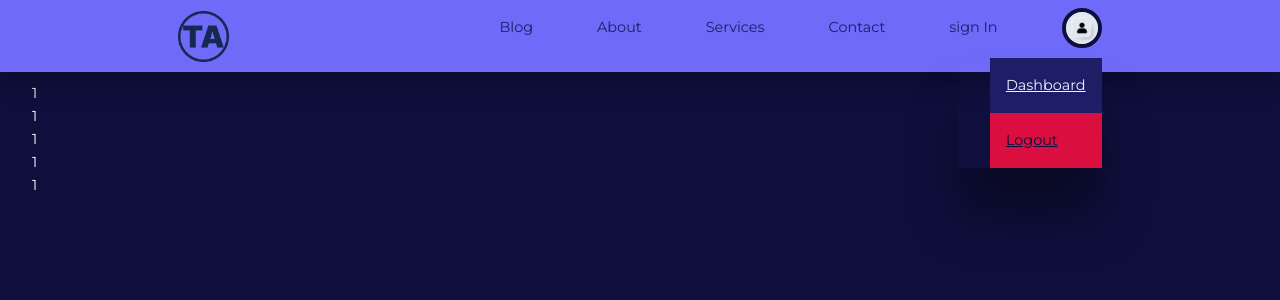
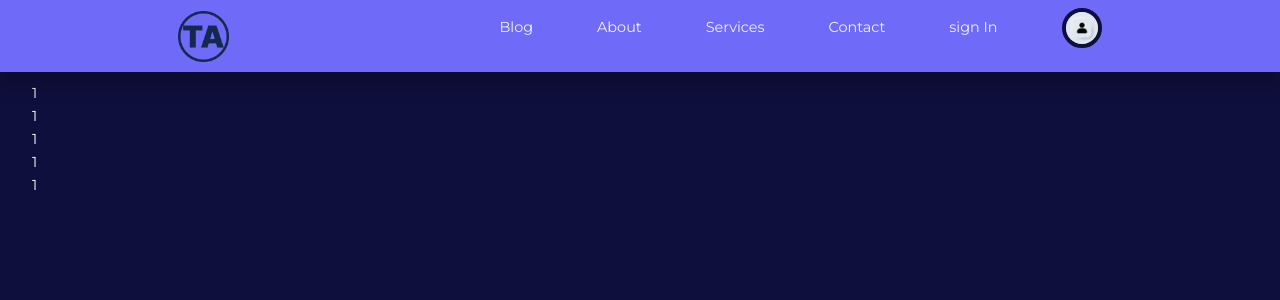
Before and after one commit to fahad-bd/Teaching-Assistants-Management-System, a PHP site: page / in a window 1280 px wide. Shown: the top 300 px of the page. Run offline with PHP 8.4, Linux system fonts and the light colour scheme.

Commit message:
end nav bar

```diff
--- a/index.html
+++ b/index.html
@@ -24,11 +24,11 @@
         <div class="container nav__container">
             <a href="index.html"><img class="nav__logo" src="images/logo.png" alt="logo"></a>
             <ul class="nav__items">
-                <li><a href="blog.html"></a>Blog</li>
-                <li><a href="about.html"></a>About</li>
-                <li><a href="services.html"></a>Services</li>
-                <li><a href="contact.html"></a>Contact</li>
-                <li><a href="signin.html"></a>sign In</li>
+                <li><a href="blog.html">Blog</a></li>
+                <li><a href="about.html">About</a></li>
+                <li><a href="services.html">Services</a></li>
+                <li><a href="contact.html">Contact</a></li>
+                <li><a href="signin.html">sign In</a></li>
                 <li class="nav__profile">
                     <div class="avatar">
                         <img src="images/profile1.jpeg">
--- a/style/style.css
+++ b/style/style.css
@@ -75,7 +75,7 @@ h2 {
 
 h3 {
     font-size: 1.1rem;
-    image-rendering: 0.8rem 0 0.5rem;
+    margin: 0.8rem 0 0.5rem;
 }
 
 h4 {
@@ -92,6 +92,16 @@ img {
     width: 100%;
     object-fit: cover;
 }
+
+a:link {
+    text-decoration: none;
+}
+
+a:visited {
+    text-decoration: none;
+}
+
+
 
 /* ---------------------------------- navigation bar --------------------------------- */
 nav {
@@ -132,7 +142,7 @@ nav button {
     display: flex;
     align-items: center;
     gap: 4rem;
-    /* vertical-align: middle; */
+    justify-content: center;
 }
 
 .nav__profile {
@@ -147,6 +157,16 @@ nav button {
     display: flex;
     flex-direction: column;
     box-shadow: 0 3rem 3rem rgba(0, 0, 0, 0.4);
+    /* background: var(--color-gray-900); */
+    visibility: hidden;
+    opacity: 0;
+    transition: var(--transition);
+}
+
+/* nav will shown when nav profile is hovered */
+.nav__profile:hover > ul {
+    visibility: visible;
+    opacity: 1;
 }
 
 .nav__profile ul li a{
@@ -158,5 +178,7 @@ nav button {
 
 .nav__profile ul li:last-child a {
     background: var(--color-red);
-    color: var(--color-bg);
+    color: var(--color-white);
 }
+
+/* ---------------------------------- end navigation bar --------------------------------- */
```
Also changed, not shown: 1 other file.
